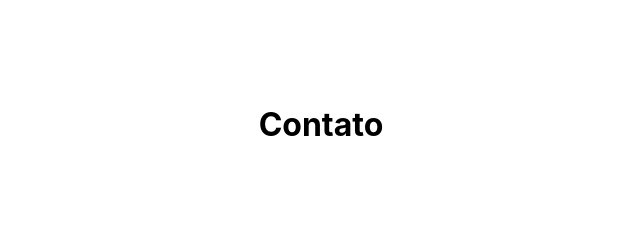
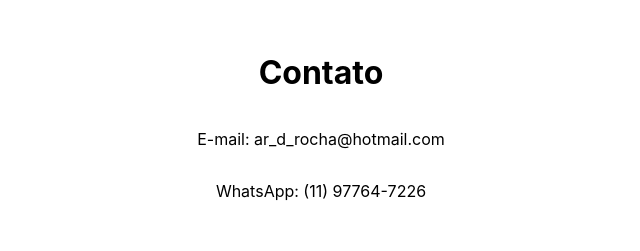
Before and after one commit to Arthur0Rocha/my-page-2022-02-19, a Next.js app: page /contact in a window 1280 px wide. Shown: the part 276-527 px from the top of the page, without its empty margins (319-959 px from the left). Built offline with nearby package versions, Linux system fonts and the light colour scheme.

Commit message:
updated contact page

```diff
--- a/pages/contact.tsx
+++ b/pages/contact.tsx
@@ -14,6 +14,8 @@ const Contact: NextPage = () => {
 
       <main className={styles.main}>
         <h1>Contato</h1>
+        <p>E-mail: ar_d_rocha@hotmail.com</p>
+        <p>WhatsApp: (11) 97764-7226</p>
       </main>
 
       <footer className={styles.footer}>
```
